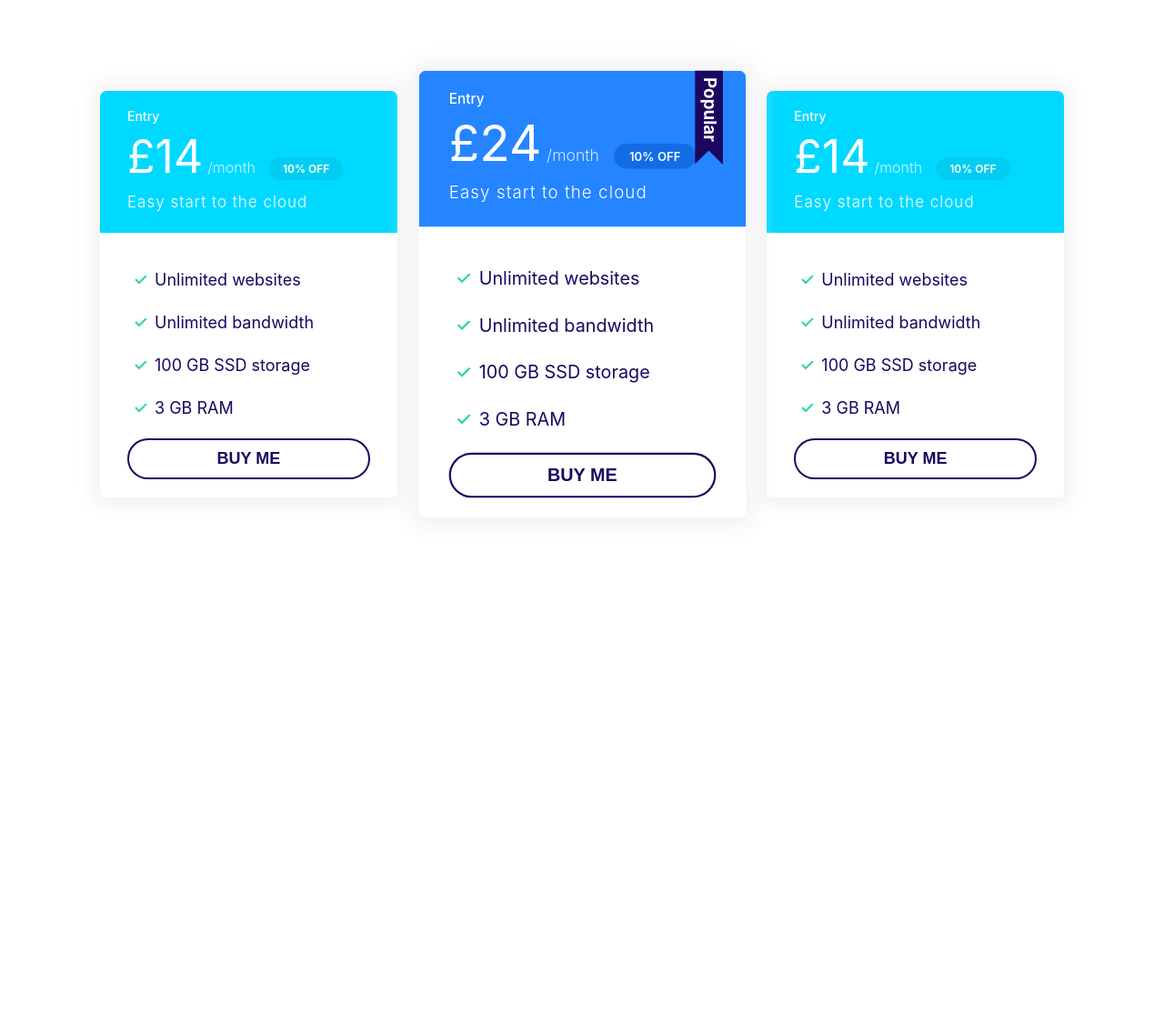
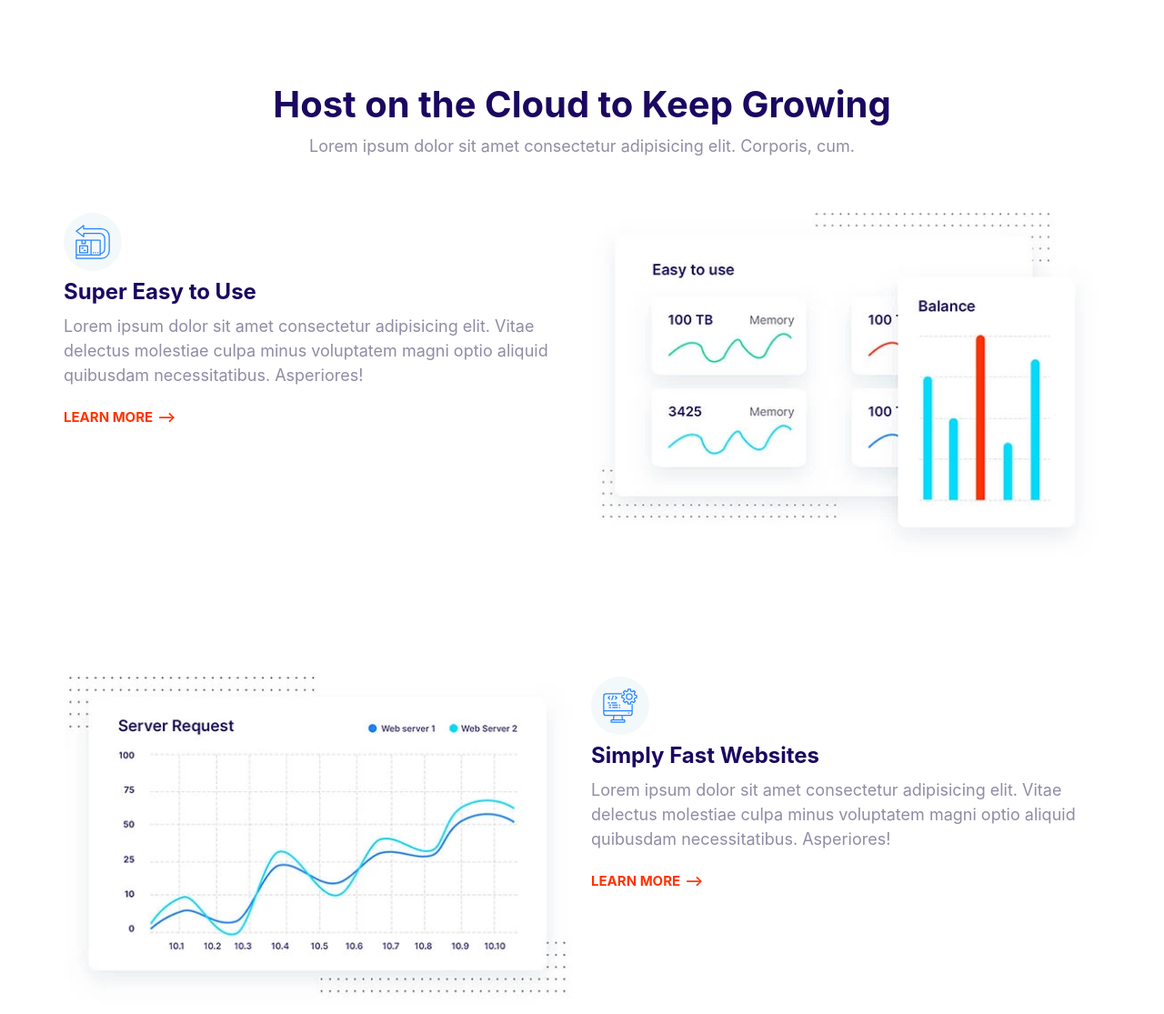
Before and after one commit to RossG618/moshify, a plain HTML site: page index.html in a window 1280 px wide. Shown: the top 1115 px of the page at 91% size. Before the commit the page ends 800 px from the top, so only its background shows below. Drawn offline with Linux system fonts and the light colour scheme.

Commit message:
Define Features

```diff
--- a/css/styles.css
+++ b/css/styles.css
@@ -66,7 +66,7 @@ a {
 .link-arrow::after {
   content: "-->";
   margin-left: 5px;
-  transition: margin 0.15s;
+  transition: margin 0.25s;
 }
 .link-arrow:hover::after {
   margin-left: 10px;
@@ -613,3 +613,23 @@ blockquote {
   max-width: 500px;
   margin: 0 auto;
 }
+/*Features*/
+.feature {
+  gap: 4rem 2rem;
+  margin: 12rem 0;
+}
+.feature:first-of-type {
+  margin-top: 6rem;
+}
+.feature__heading {
+  margin: 1rem 0;
+}
+
+.feature__image {
+  width: 100%;
+}
+@media screen and (min-width: 768px) {
+  .feature:nth-of-type(even) .feature__content {
+    order: 2;
+  }
+}
--- a/index.html
+++ b/index.html
@@ -12,71 +12,91 @@
     <link rel="stylesheet" href="css/styles.css" />
   </head>
   <body>
-    <section class="block container block-plans">
-      <div class="plans grid grid--1x3">
-        <div class="plan">
-          <div class="card card--secondary">
-            <header class="card__header">
-              <h3 class="plan__name">Entry</h3>
-              <span class="plan__price">£14</span>
-              <span class="plan__billing-cycle">/month</span>
-              <span class="badge badge--secondary badge--small">10% OFF</span>
-              <span class="plan__description">Easy start to the cloud</span>
-            </header>
-            <div class="card__body">
-              <ul class="list list--tick">
-                <li class="list__item">Unlimited websites</li>
-                <li class="list__item">Unlimited bandwidth</li>
-                <li class="list__item">100 GB SSD storage</li>
-                <li class="list__item">3 GB RAM</li>
-              </ul>
-              <button class="btn btn-block btn-outline">buy me</button>
-            </div>
-          </div>
+    <section class="block container">
+      <header class="block__header">
+        <h2>Host on the Cloud to Keep Growing</h2>
+        <p>
+          Lorem ipsum dolor sit amet consectetur adipisicing elit. Corporis,
+          cum.
+        </p>
+      </header>
+
+      <article class="grid grid--1x2 feature">
+        <div class="feature__content">
+          <span class="icon-container">
+            <svg class="icon icon--primary">
+              <use xlink:href="images/sprite.svg#easy"></use>
+            </svg>
+          </span>
+          <h3 class="feature__heading">Super Easy to Use</h3>
+          <p>
+            Lorem ipsum dolor sit amet consectetur adipisicing elit. Vitae
+            delectus molestiae culpa minus voluptatem magni optio aliquid
+            quibusdam necessitatibus. Asperiores!
+          </p>
+          <a href="#" class="link-arrow">learn more</a>
         </div>
-        <div class="plan plan--popular">
-          <div class="card card--primary">
-            <header class="card__header">
-              <h3 class="plan__name">Entry</h3>
-              <span class="plan__price">£24</span>
-              <span class="plan__billing-cycle">/month</span>
-              <span class="badge badge--primary badge--small">10% OFF</span>
-              <span class="plan__description">Easy start to the cloud</span>
-            </header>
-            <div class="card__body">
-              <ul class="list list--tick">
-                <li class="list__item">Unlimited websites</li>
-                <li class="list__item">Unlimited bandwidth</li>
-                <li class="list__item">100 GB SSD storage</li>
-                <li class="list__item">3 GB RAM</li>
-              </ul>
-              <button class="btn btn-block btn-outline">buy me</button>
-            </div>
-          </div>
+        <picture>
+          <source
+            type="image/webp"
+            srcset="images/easy.webp 1x, images/easy@2x.webp 2x" />
+          <source
+            type="image/jpg"
+            srcset="images/easy.jpg 1x, images/easy@2x.jpg 2x" />
+          <img class="feature__image" src="images/easy@2x.jpg" alt=""
+        /></picture>
+      </article>
+      <article class="grid grid--1x2 feature">
+        <div class="feature__content">
+          <span class="icon-container">
+            <svg class="icon icon--primary">
+              <use xlink:href="images/sprite.svg#computer"></use>
+            </svg>
+          </span>
+          <h3 class="feature__heading">Simply Fast Websites</h3>
+          <p>
+            Lorem ipsum dolor sit amet consectetur adipisicing elit. Vitae
+            delectus molestiae culpa minus voluptatem magni optio aliquid
+            quibusdam necessitatibus. Asperiores!
+          </p>
+          <a href="#" class="link-arrow">learn more</a>
         </div>
-        <div class="plan">
-          <div class="card card--secondary">
-            <header class="card__header">
-              <h3 class="plan__name">Entry</h3>
-              <span class="plan__price">£14</span>
-              <span class="plan__billing-cycle">/month</span>
-              <span class="badge badge--secondary badge--small">10% OFF</span>
-              <span class="plan__description">Easy start to the cloud</span>
-            </header>
-            <div class="card__body">
-              <ul class="list list--tick">
-                <li class="list__item">Unlimited websites</li>
-                <li class="list__item">Unlimited bandwidth</li>
-                <li class="list__item">100 GB SSD storage</li>
-                <li class="list__item">3 GB RAM</li>
-              </ul>
-              <button class="btn btn-block btn-outline">buy me</button>
-            </div>
-          </div>
+        <picture>
+          <source
+            type="image/webp"
+            srcset="images/fast.webp 1x, images/fast@2x.webp 2x" />
+          <source
+            type="image/jpg"
+            srcset="images/fast.jpg 1x, images/fast@2x.jpg 2x" />
+          <img class="feature__image" src="images/fast@2x.jpg" alt=""
+        /></picture>
+      </article>
+      <article class="grid grid--1x2 feature">
+        <div class="feature__content">
+          <span class="icon-container">
+            <svg class="icon icon--primary">
+              <use xlink:href="images/sprite.svg#settings"></use>
+            </svg>
+          </span>
+          <h3 class="feature__heading">Wordpress made easy</h3>
+          <p>
+            Lorem ipsum dolor sit amet consectetur adipisicing elit. Vitae
+            delectus molestiae culpa minus voluptatem magni optio aliquid
+            quibusdam necessitatibus. Asperiores!
+          </p>
+          <a href="#" class="link-arrow">learn more</a>
         </div>
-      </div>
+        <picture>
+          <source
+            type="image/webp"
+            srcset="images/Wordpress.webp 1x, images/Wordpress@2x.webp 2x" />
+          <source
+            type="image/jpg"
+            srcset="images/Wordpress.jpg 1x, images/Wordpress@2x.jpg 2x" />
+          <img class="feature__image" src="images/Wordpress@2x.jpg" alt=""
+        /></picture>
+      </article>
     </section>
-
     <script src="js/main.js"></script>
   </body>
 </html>
```
Also changed, not shown: components/plansmock.html (+3 -1 lines), images/easy.jpg (added), images/easy.webp (added), images/easy@2x.jpg (added), images/easy@2x.webp (added), images/fast.jpg (added), images/fast.webp (added), images/fast@2x.jpg (added), images/fast@2x.webp (added), images/wordpress.jpg (added), images/wordpress.webp (added), images/wordpress@2x.jpg (added), images/wordpress@2x.webp (added).
